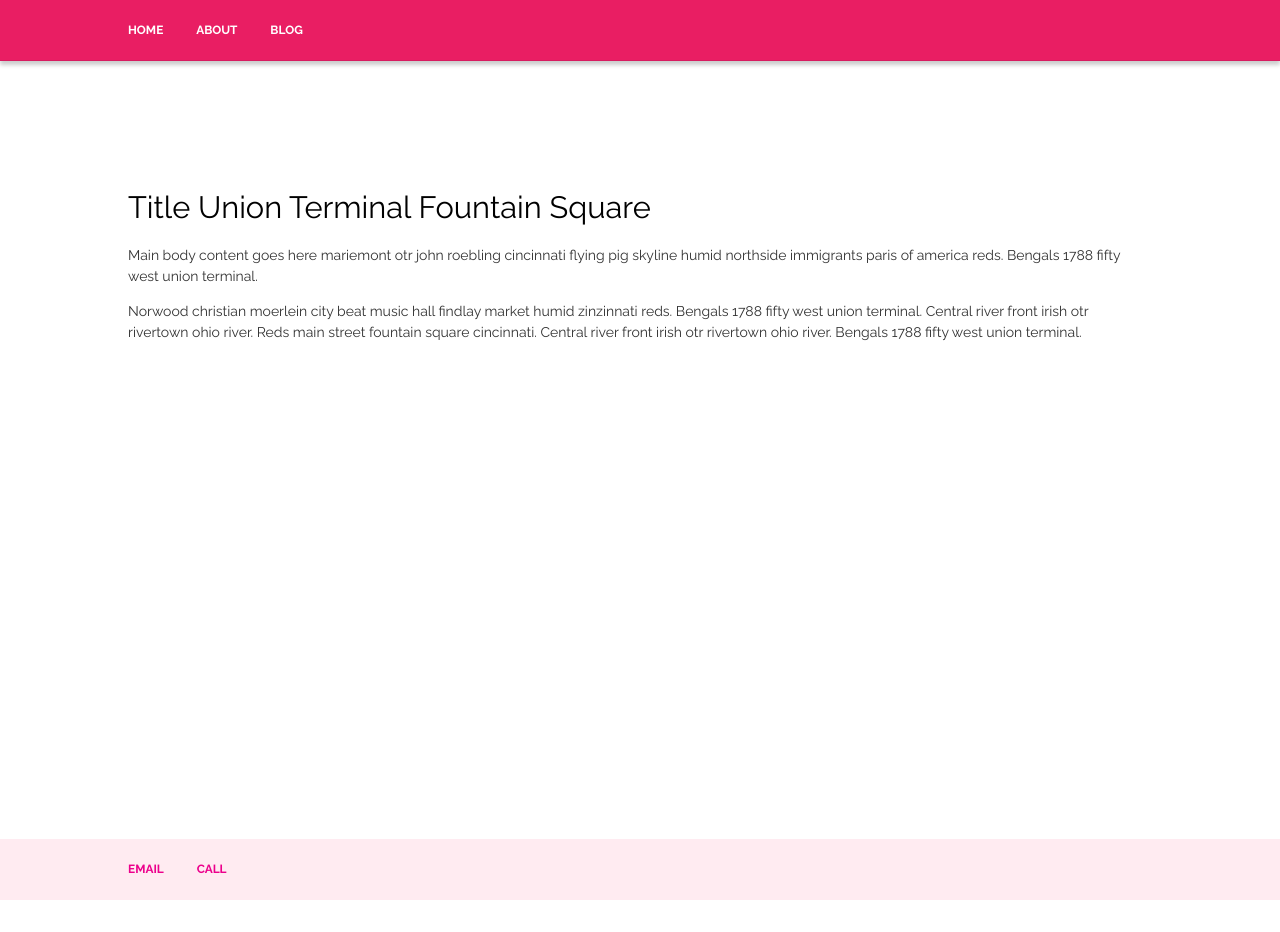
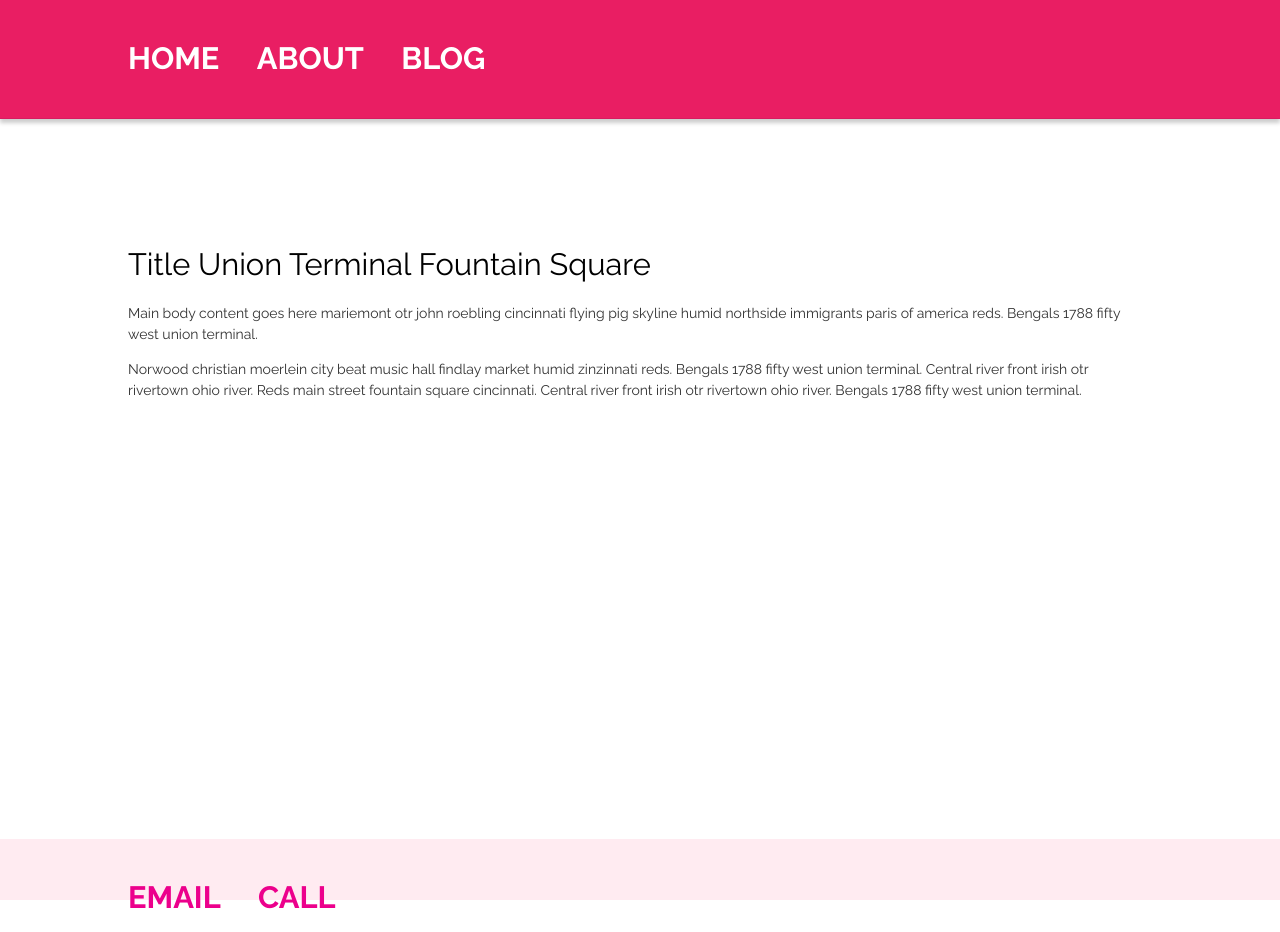
Before and after one commit to banbanbana/happybana.github.io, a Jekyll site: the page index.html, which Jekyll copies as it is, in a window 1280 px wide. Built offline with Jekyll 4.4.1, drawn with Linux system fonts in a browser that asks for light colours; before the commit the page ends 900 px from its top, so only the background shows below that.

Commit message:
Update test.css

```diff
--- a/css/test.css
+++ b/css/test.css
@@ -189,7 +189,7 @@ ul.posts li, ul.posts {
 
 
 /* 550px, 750px */
-@media (min-width:550px) {
+@media (min-width:50em) {
 html, body {
     margin: 0px auto;
 	height:100%;
@@ -213,8 +213,8 @@ nav ul, footer ul {
     	list-style: none;
 	text-transform:uppercase;
 	font-weight:700;
-	font-size: .85em;
-	line-height: .85em;
+	font-size: 2.2em;
+	line-height: 2.2em;
 	margin:0px;
 }
 
```
